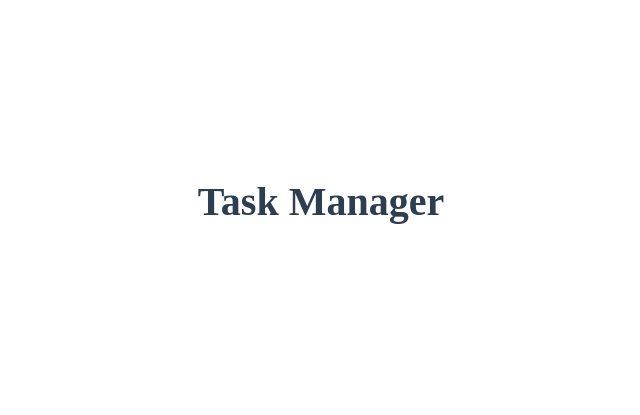
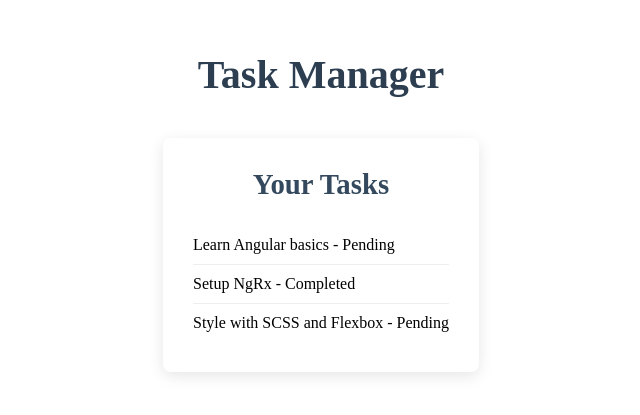
Before and after one commit to vol4k/angular-task-manager-app, an Angular app: page / in a window 1280 px wide. Shown: the part 189-604 px from the top of the page, without its empty margins (319-959 px from the left). Built offline with nearby package versions, Linux system fonts and the light colour scheme; what @ngrx/effects, @ngrx/store would draw is missing.

Commit message:
feat: Create TaskList component and integrate into App

```diff
--- a/src/app/app.component.html
+++ b/src/app/app.component.html
@@ -1,3 +1,4 @@
 <main class="app-main">
   <h1>Task Manager</h1>
+  <app-task-list [tasks]="dummyTasks" />
 </main>
--- a/src/app/app.component.ts
+++ b/src/app/app.component.ts
@@ -1,12 +1,21 @@
 import { Component } from '@angular/core';
 import { CommonModule } from '@angular/common';
 
+import { Task } from './models/task.model';
+import { TaskListComponent } from './task-list/task-list.component';
+
 @Component({
   selector: 'app-root',
-  imports: [CommonModule],
+  imports: [CommonModule, TaskListComponent],
   templateUrl: './app.component.html',
   styleUrl: './app.component.scss',
 })
 export class AppComponent {
   title = 'angular-task-manager-app';
+
+  dummyTasks: Task[] = [
+    { id: '1', title: 'Learn Angular basics', completed: false },
+    { id: '2', title: 'Setup NgRx', completed: true },
+    { id: '3', title: 'Style with SCSS and Flexbox', completed: false },
+  ];
 }
--- /dev/null
+++ b/src/app/task-list/task-list.component.html
@@ -0,0 +1,14 @@
+<div class="task-list-container">
+  <h2>Your Tasks</h2>
+  <div
+    *ngIf="tasks && tasks.length > 0; else noTasks"
+    class="task-items-wrapper"
+  >
+    <p *ngFor="let task of tasks">
+      {{ task.title }} - {{ task.completed ? "Completed" : "Pending" }}
+    </p>
+  </div>
+  <ng-template #noTasks>
+    <p class="no-tasks-message">No tasks found. Time to add some!</p>
+  </ng-template>
+</div>
--- /dev/null
+++ b/src/app/task-list/task-list.component.scss
@@ -0,0 +1,32 @@
+.task-list-container {
+  background-color: fff;
+  border-radius: 8px;
+  box-shadow: 0 4px 15px rgba(0, 0, 0, 0.1);
+  width: clamp(100%, 100%, 600px);
+  padding: 30px;
+  margin-top: 20px;
+
+  h2 {
+    color: #34495e;
+    text-align: center;
+    margin-bottom: 25px;
+    font-size: 1.8em;
+  }
+
+  .task-items-wrapper {
+    p {
+      padding: 10px 0;
+      border-bottom: 1px solid #eee;
+
+      &:last-child {
+        border-bottom: none;
+      }
+    }
+  }
+
+  .no-tasks-message {
+    text-align: center;
+    color: #7f8c8d;
+    font-style: italic;
+  }
+}
--- /dev/null
+++ b/src/app/task-list/task-list.component.ts
@@ -0,0 +1,14 @@
+import { ChangeDetectionStrategy, Component, Input } from '@angular/core';
+import { CommonModule } from '@angular/common';
+import { Task } from '../models/task.model';
+
+@Component({
+  selector: 'app-task-list',
+  imports: [CommonModule],
+  templateUrl: './task-list.component.html',
+  styleUrl: './task-list.component.scss',
+  changeDetection: ChangeDetectionStrategy.OnPush,
+})
+export class TaskListComponent {
+  @Input() tasks: Task[] | null = [];
+}
```
Also changed, not shown: 1 other file (tests, documents, lock files or other folders).
